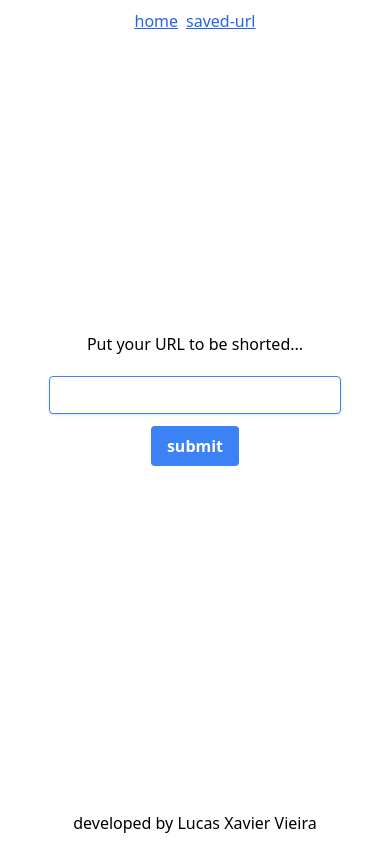
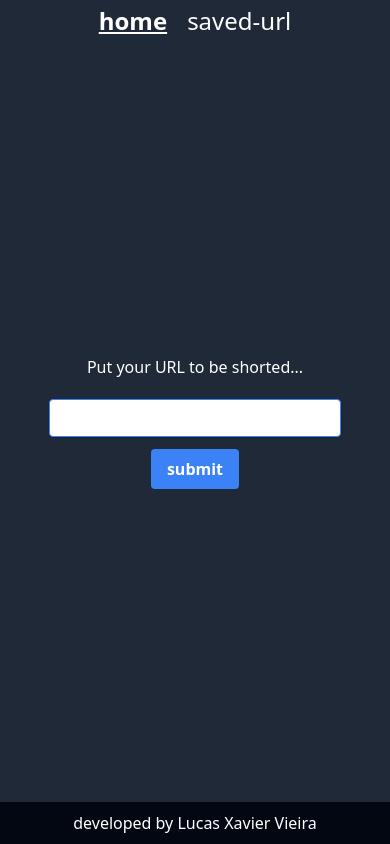
Before and after one commit to lucasxaviervieira/url-shorter, a Flask app: page / in a window 390 px wide. Run offline with Flask 3, Linux system fonts and the light colour scheme; some libraries are stand-ins or nearby versions.

Commit message:
feat: adjusting css

```diff
--- a/src/static/home/index.js
+++ b/src/static/home/index.js
@@ -36,13 +36,17 @@ function showUrlShorted(data) {
   const originalUrl = data.original_url
   const shortUrl = data.shorter_url
   const qrCode = data.svg_qrcode
+
+  const hiddenContent = document.getElementById('hidden-content')
   const newUrl = document.getElementById('new-url')
+
   newUrl.href = shortUrl
   newUrl.innerText = shortUrl
-  const div = newUrl.parentNode
-  div.classList.remove('cursor-default', 'opacity-0')
+
   showCopyLinkButton(originalUrl)
   showQRCode(qrCode)
+
+  hiddenContent.classList.remove('hidden')
 }
 
 function showCopyLinkButton(originalUrl) {
@@ -61,19 +65,23 @@ function showCopyLinkButton(originalUrl) {
 
     document.body.removeChild(tempInput);
 
+    const copied = document.getElementById('copy-ok')
+    copied.classList.remove('hidden')
   });
 }
 
 function showQRCode(qrCode) {
   const qrCodeElement = document.getElementById('qr-code')
   qrCodeElement.innerHTML = qrCode
-  qrCodeElement.classList.remove('hidden')
 }
 
 function startShorter() {
   const form = document.getElementById('url-form')
   form.addEventListener("submit", async function (event) {
     event.preventDefault();
+
+    const copied = document.getElementById('copy-ok')
+    copied.classList.add('hidden')
 
     const url = document.getElementById('original-url').value;
 
--- a/src/templates/home/index.html
+++ b/src/templates/home/index.html
@@ -12,11 +12,11 @@
       }
     </style>
   </head>
-  <body>
-    <nav class="h-[5%] flex justify-center items-center">
-      <ul class="flex gap-x-2">
-        <li><a class="underline text-blue-600 hover:text-blue-800 visited:text-purple-600" href="/">home</a></li>
-        <li><a class="underline text-blue-600 hover:text-blue-800 visited:text-purple-600" href="/saved-url">saved-url</a></li>
+  <body class="bg-gray-800 text-white">
+    <nav class="h-[5%] p-1 flex justify-center items-center">
+      <ul class="text-2xl flex gap-x-5 ">
+        <li><a class="underline font-bold" href="/">home</a></li>
+        <li><a class="" href="/saved-url">saved-url</a></li>
     </ul>
     </nav>
     <section class="h-[90%] flex justify-center items-center">
@@ -37,7 +37,8 @@
             submit
           </button>
         </form>
-        <div class="cursor-default opacity-0">
+        <div id="hidden-content" class="hidden flex gap-y-5 flex-col justify-center">
+          <div class="flex justify-center gap-x-0.5">
             <a id="new-url"> Here is your shorted URL </a>
             <button type="button" id="copy-button">
               <svg
@@ -49,18 +50,26 @@
               >
                 <path
                   d="M14 7H16C18.7614 7 21 9.23858 21 12C21 14.7614 18.7614 17 16 17H14M10 7H8C5.23858 7 3 9.23858 3 12C3 14.7614 5.23858 17 8 17H10M8 12H16"
-                stroke="#000000"
+                  stroke="#FFFFFF"
                   stroke-width="2"
                   stroke-linecap="round"
                   stroke-linejoin="round"
                 />
               </svg>
             </button>
+            <div id="copy-ok" class="px-2 bg-green-300 text-black font-bold rounded">
+              copied
             </div>
-        <div id="qr-code" class="hidden flex justify-center"></div>
+          </div>
+          <div class="w-full flex justify-center">
+            <div id="qr-code" class="max-w-36 bg-white">
+            </div>
+          </div>
+
+        </div>
       </div>
     </section>
-    <footer class="h-[5%] flex justify-center items-center">
+    <footer class="bg-gray-950 h-[5%] flex justify-center items-center">
       developed by Lucas Xavier Vieira
     </footer>
   </body>
```
Also changed, not shown: src/static/saved_url/index.js (+3 -4 lines), src/templates/saved_url/index.html (+8 -8 lines). Lines whose indentation alone changed are shown as unchanged.
